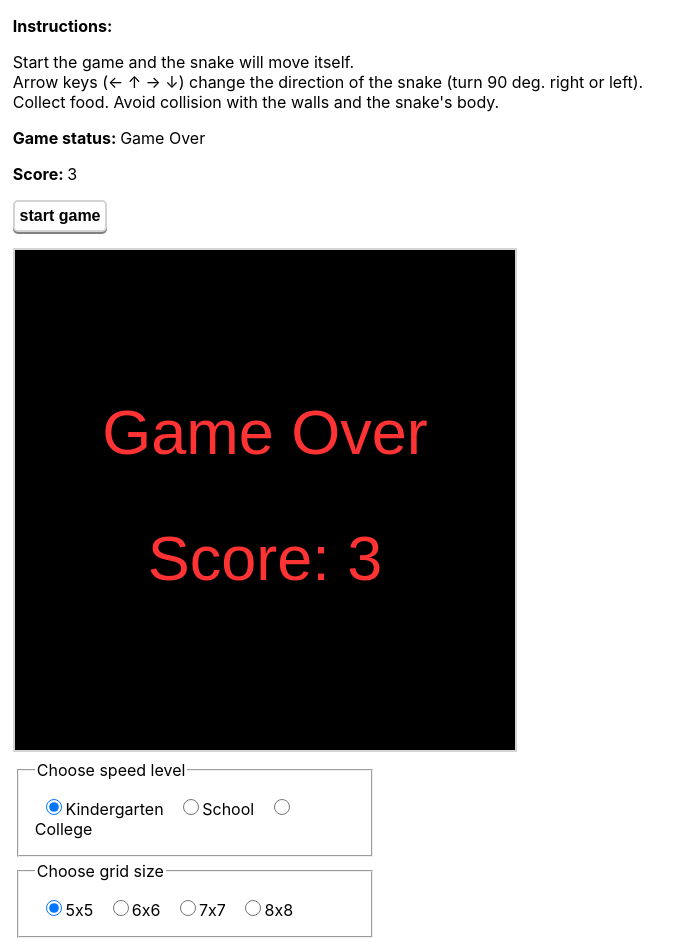
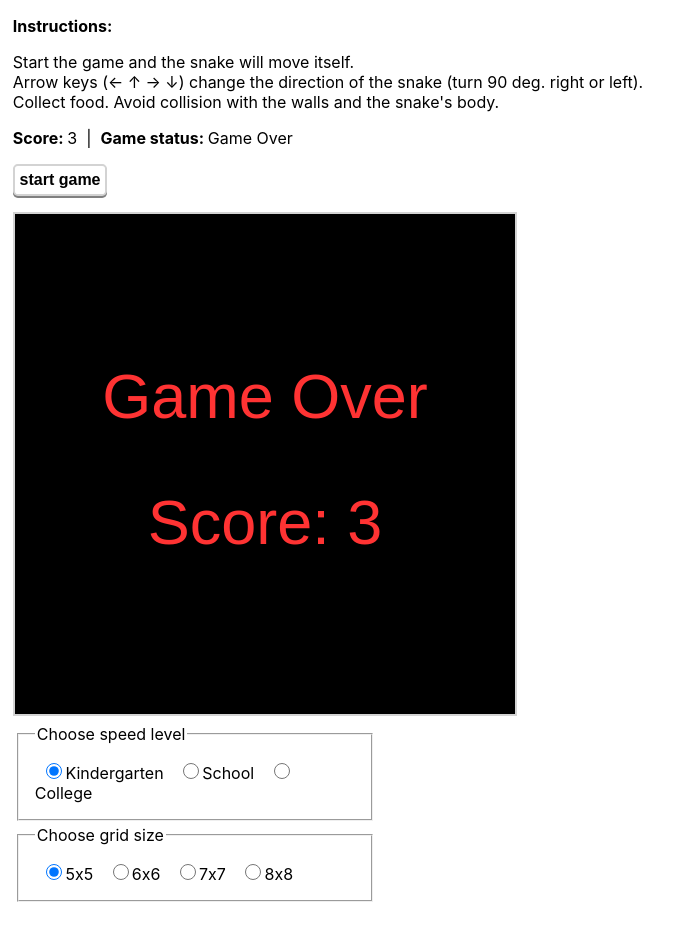
Before and after one commit to b-lukaszuk/snake_game, a React (Create React App) app in the folder my-app/: page / in a window 1280 px wide. Shown: the whole page, without its empty margins (0-692 px from the left). After the commit the page ends 906 px from the top, so only its background shows below. Built offline with nearby package versions, Linux system fonts and the light colour scheme.

Commit message:
kosmetyka

```diff
--- a/my-app/src/components/GameStatus.tsx
+++ b/my-app/src/components/GameStatus.tsx
@@ -12,10 +12,9 @@ const GameStatus: React.FC<Props> = (props): ReactElement<HTMLElement> => {
     return (
         <div>
             <p>
+                <b>Score: </b> {score}
+                &nbsp; | &nbsp;
                 <b>Game status: </b> {isGameOver ? "Game Over" : "In Progress"}
-            </p>
-            <p>
-                <b>Score: </b> {score}
             </p>
         </div>
     )
```
